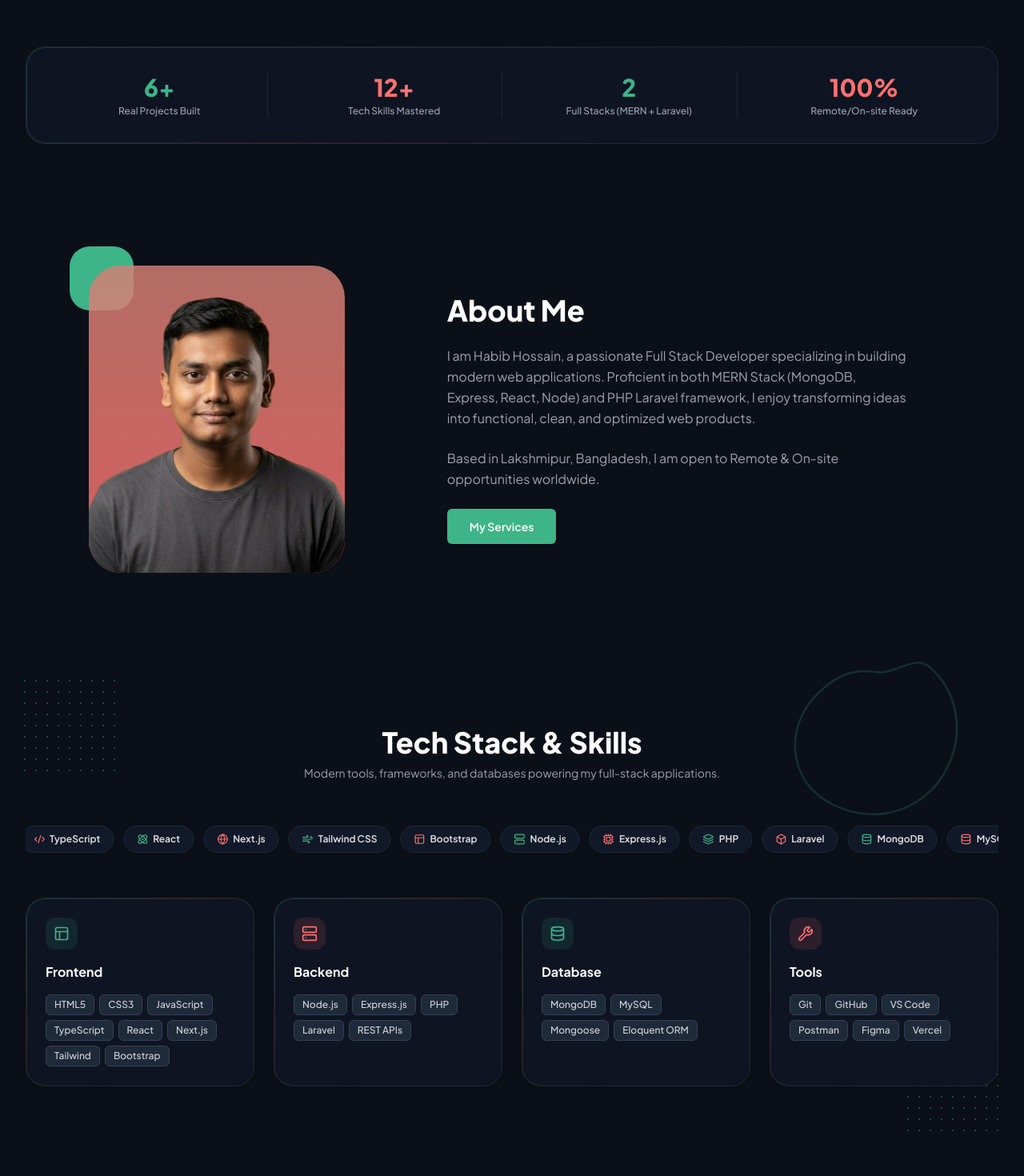
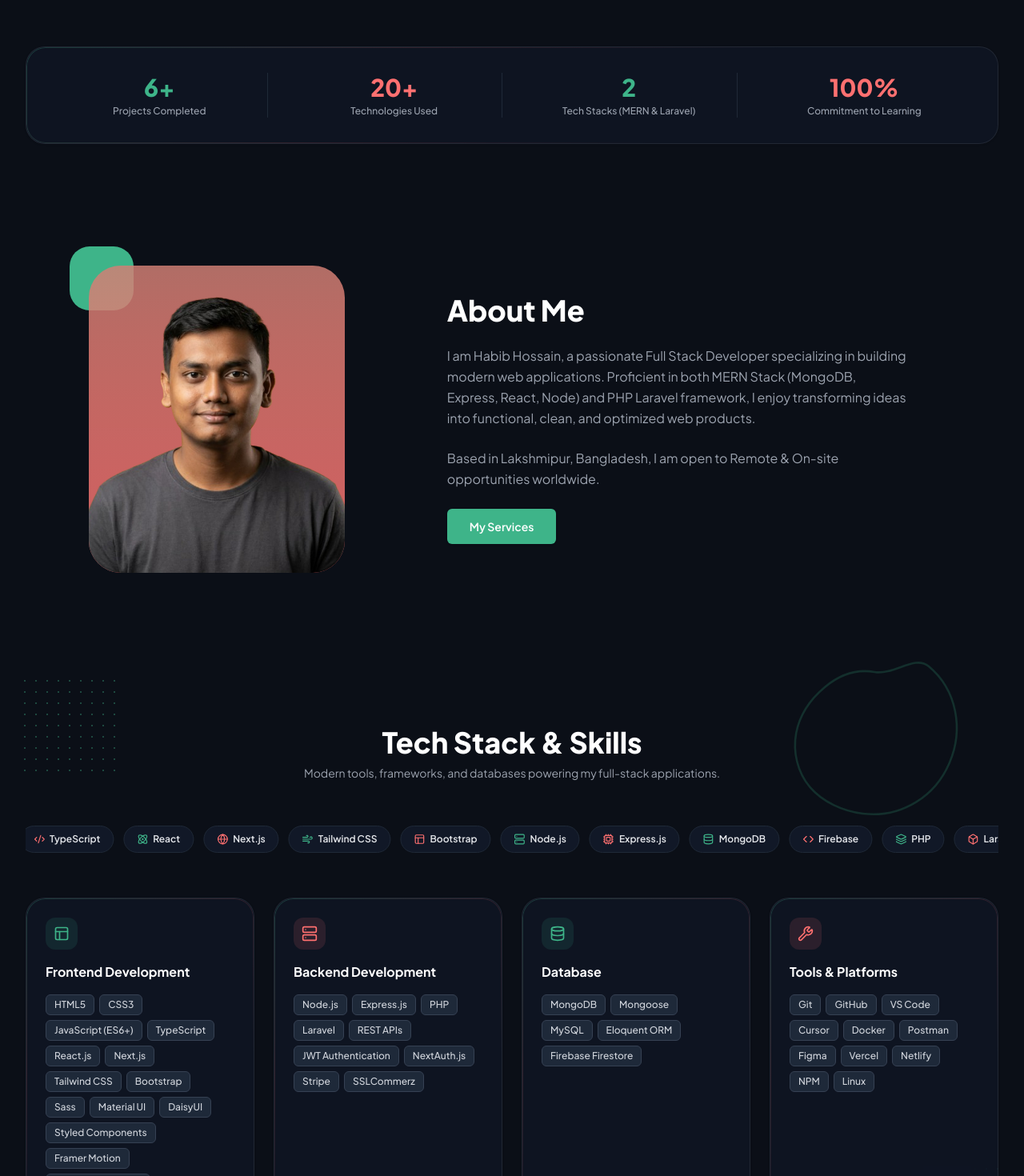
Before and after one commit to dev-habibhossain/DevHabib, a Next.js app: page / in a window 1280 px wide. Shown: the part 660-2130 px from the top of the page at 80% size. Built offline with nearby package versions, Linux system fonts and the light colour scheme.

Commit message:
data updated

```diff
--- a/data/skills.ts
+++ b/data/skills.ts
@@ -21,39 +21,88 @@ export const marqueeTechs = [
   { name: 'Bootstrap', icon: 'Layout', accent: 'coral' },
   { name: 'Node.js', icon: 'Server', accent: 'mint' },
   { name: 'Express.js', icon: 'Cpu', accent: 'coral' },
+  { name: 'MongoDB', icon: 'Database', accent: 'mint' },
+  { name: 'Firebase', icon: 'Flame', accent: 'coral' },
   { name: 'PHP', icon: 'Layers', accent: 'mint' },
   { name: 'Laravel', icon: 'Box', accent: 'coral' },
-  { name: 'MongoDB', icon: 'Database', accent: 'mint' },
-  { name: 'MySQL', icon: 'Database', accent: 'coral' },
+  { name: 'MySQL', icon: 'Database', accent: 'mint' },
+  { name: 'Git', icon: 'GitBranch', accent: 'coral' },
+  { name: 'GitHub', icon: 'Github', accent: 'mint' },
+  { name: 'Docker', icon: 'Container', accent: 'coral' },
+  { name: 'Postman', icon: 'Send', accent: 'mint' },
+  { name: 'Vercel', icon: 'Cloud', accent: 'coral' },
 ];
 
 export const techCategories: TechCategory[] = [
   {
     id: 'frontend',
-    title: 'Frontend',
+    title: 'Frontend Development',
     iconName: 'Layout',
     accent: 'mint',
-    skills: ['HTML5', 'CSS3', 'JavaScript', 'TypeScript', 'React', 'Next.js', 'Tailwind', 'Bootstrap'],
+    skills: [
+      'HTML5',
+      'CSS3',
+      'JavaScript (ES6+)',
+      'TypeScript',
+      'React.js',
+      'Next.js',
+      'Tailwind CSS',
+      'Bootstrap',
+      'Sass',
+      'Material UI',
+      'DaisyUI',
+      'Styled Components',
+      'Framer Motion',
+      'Responsive Design',
+    ],
   },
   {
     id: 'backend',
-    title: 'Backend',
+    title: 'Backend Development',
     iconName: 'Server',
     accent: 'coral',
-    skills: ['Node.js', 'Express.js', 'PHP', 'Laravel', 'REST APIs'],
+    skills: [
+      'Node.js',
+      'Express.js',
+      'PHP',
+      'Laravel',
+      'REST APIs',
+      'JWT Authentication',
+      'NextAuth.js',
+      'Stripe',
+      'SSLCommerz',
+    ],
   },
   {
     id: 'database',
     title: 'Database',
     iconName: 'Database',
     accent: 'mint',
-    skills: ['MongoDB', 'MySQL', 'Mongoose', 'Eloquent ORM'],
+    skills: [
+      'MongoDB',
+      'Mongoose',
+      'MySQL',
+      'Eloquent ORM',
+      'Firebase Firestore',
+    ],
   },
   {
     id: 'tools',
-    title: 'Tools',
+    title: 'Tools & Platforms',
     iconName: 'Wrench',
     accent: 'coral',
-    skills: ['Git', 'GitHub', 'VS Code', 'Postman', 'Figma', 'Vercel'],
+    skills: [
+      'Git',
+      'GitHub',
+      'VS Code',
+      'Cursor',
+      'Docker',
+      'Postman',
+      'Figma',
+      'Vercel',
+      'Netlify',
+      'NPM',
+      'Linux',
+    ],
   },
 ];
--- a/data/stats.ts
+++ b/data/stats.ts
@@ -10,8 +10,28 @@ export interface StatItem {
 }
 
 export const statsData: StatItem[] = [
-  { count: 6, suffix: '+', label: 'Real Projects Built', color: 'mint' },
-  { count: 12, suffix: '+', label: 'Tech Skills Mastered', color: 'coral' },
-  { count: 2, suffix: '', label: 'Full Stacks (MERN + Laravel)', color: 'mint' },
-  { count: 100, suffix: '%', label: 'Remote/On-site Ready', color: 'coral' },
+  {
+    count: 6,
+    suffix: '+',
+    label: 'Projects Completed',
+    color: 'mint',
+  },
+  {
+    count: 20,
+    suffix: '+',
+    label: 'Technologies Used',
+    color: 'coral',
+  },
+  {
+    count: 2,
+    suffix: '',
+    label: 'Tech Stacks (MERN & Laravel)',
+    color: 'mint',
+  },
+  {
+    count: 100,
+    suffix: '%',
+    label: 'Commitment to Learning',
+    color: 'coral',
+  },
 ];
```
